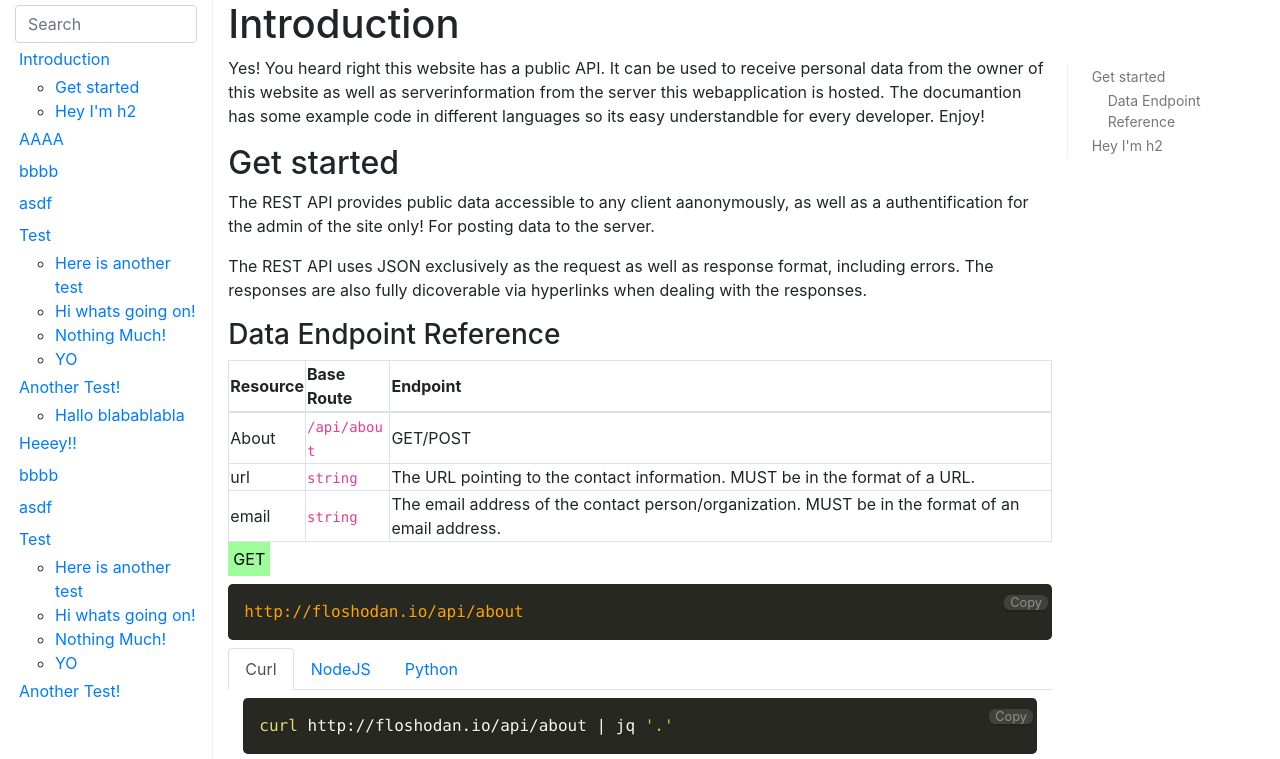
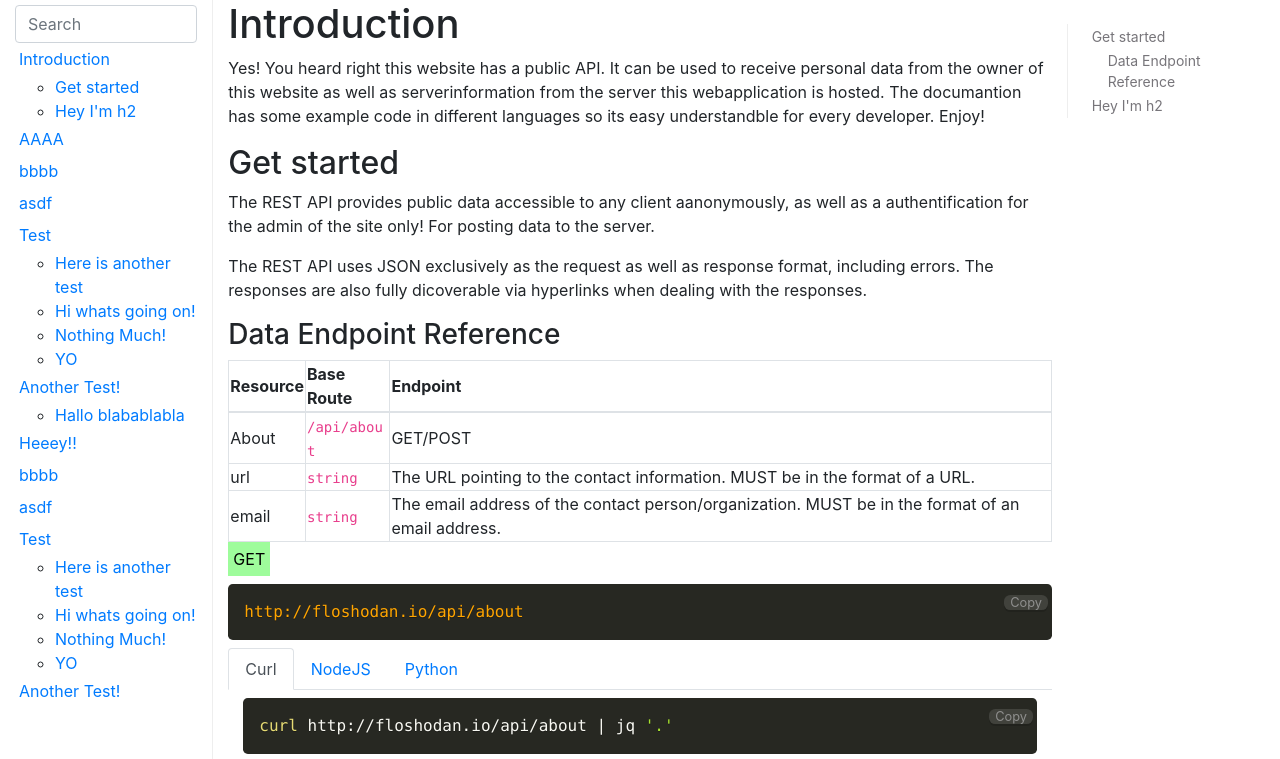
Before and after one commit to floshodan/Api-docs-template, a plain HTML site: page index.html in a window 1280 px wide. Shown: the top 759 px of the page. Drawn offline with nearby package versions, Linux system fonts and the light colour scheme.

Commit message:
no comment

```diff
--- a/style.css
+++ b/style.css
@@ -1,8 +1,5 @@
 .bd-toc {
-    position: -webkit-sticky;
-    position: sticky;
-    top: 4rem;
-    height: calc(100vh - 4rem);
+        height: calc(100vh - 4rem);
     overflow-y: auto;
     order: 2;
     margin-top: 1.5rem;
@@ -29,6 +26,7 @@ contentp {
 }
 
 .section-nav {
+    position: fixed;
     padding-left: 0;
     border-left: 1px solid #eee;
     list-style:none;
```
